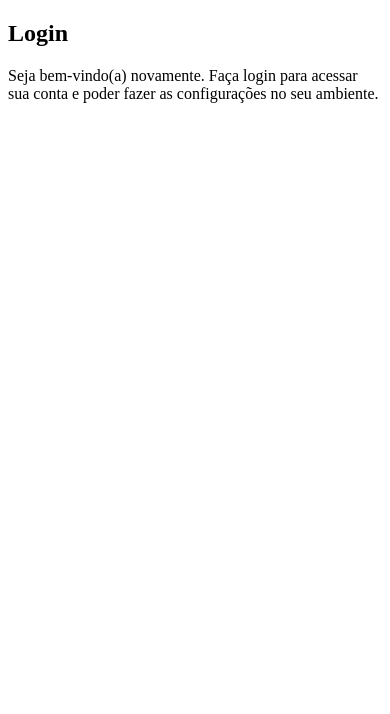
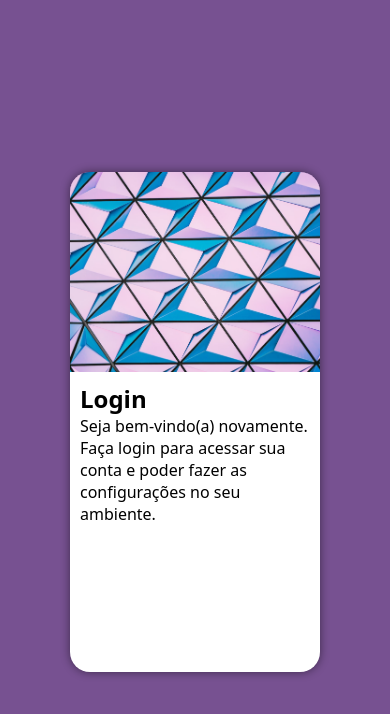
Before and after one commit to AlessandraRomualdo/tela-login, a plain HTML site: page index.html in a window 390 px wide. Drawn offline with Linux system fonts and the light colour scheme.

Commit message:
css mobile first

```diff
--- a/estilos/style.css
+++ b/estilos/style.css
@@ -1,5 +1,43 @@
 @charset "UFT-8";
 /*Paleta de corers
 Verde: #49a09d
-
+Lilás: #5f2c82
 */
+*{
+    font-family:system-ui, -apple-system, BlinkMacSystemFont, 'Segoe UI', Roboto, Oxygen, Ubuntu, Cantarell, 'Open Sans', 'Helvetica Neue', sans-serif ;
+    padding: 0;
+    margin: 0;
+    box-sizing: border-box;
+}
+body, html{
+    background-color: #775191;
+    height: 100vh;
+    width: 100vw;
+}
+main{
+    height: 100vh;
+    width: 100vw;
+    position: relative;
+}
+section#login{
+    background-color: white;
+    width: 250px;
+    height: 500px;
+    border-radius: 20px;
+    position: absolute;
+    top: 50%;
+    left: 50%;
+    transform: translate(-50%, -50%);
+    overflow: hidden;
+    box-shadow: 0px 0px 10px rgba(0, 0, 0, 0.481);
+}
+section#login > div#imagem{
+    display: block;
+    background: #5f2c82 url(../imagens/metal.jpg) no-repeat;
+    background-size: cover;
+    height: 200px;
+}
+section#login > div#formulario{
+    display: block;
+    padding: 10px;
+}
--- a/index.html
+++ b/index.html
@@ -13,12 +13,14 @@
             <div id="imagem">
 
             </div>
-            <div id="formualario">
+            <div id="formulario">
                 <h1>Login</h1>
                 <p>Seja bem-vindo(a) novamente. Faça login para acessar sua conta e poder
-                    fazer as configurações no seu ambiente.
+                fazer as configurações no seu ambiente.
                 </p>
-                <form action="login.php"></form>
+                <form action="login.php">
+
+                </form>
             </div>
         </section>
     </main>
```
